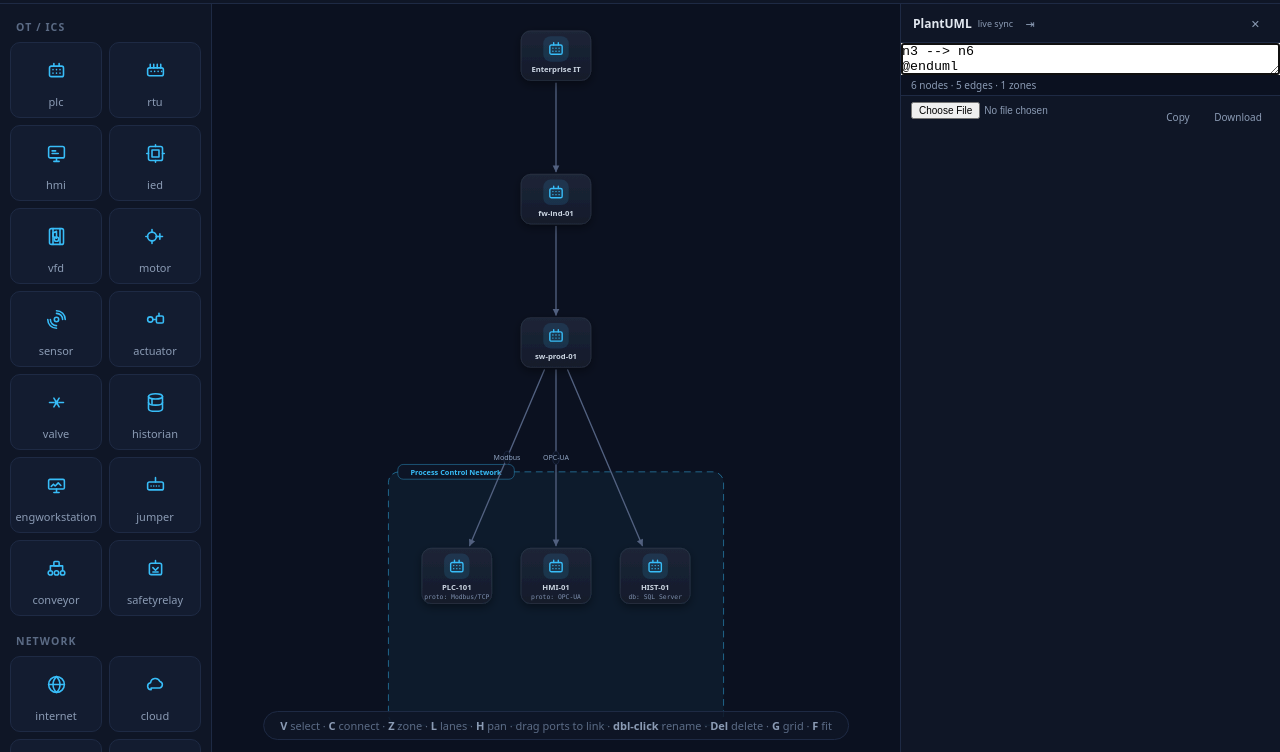
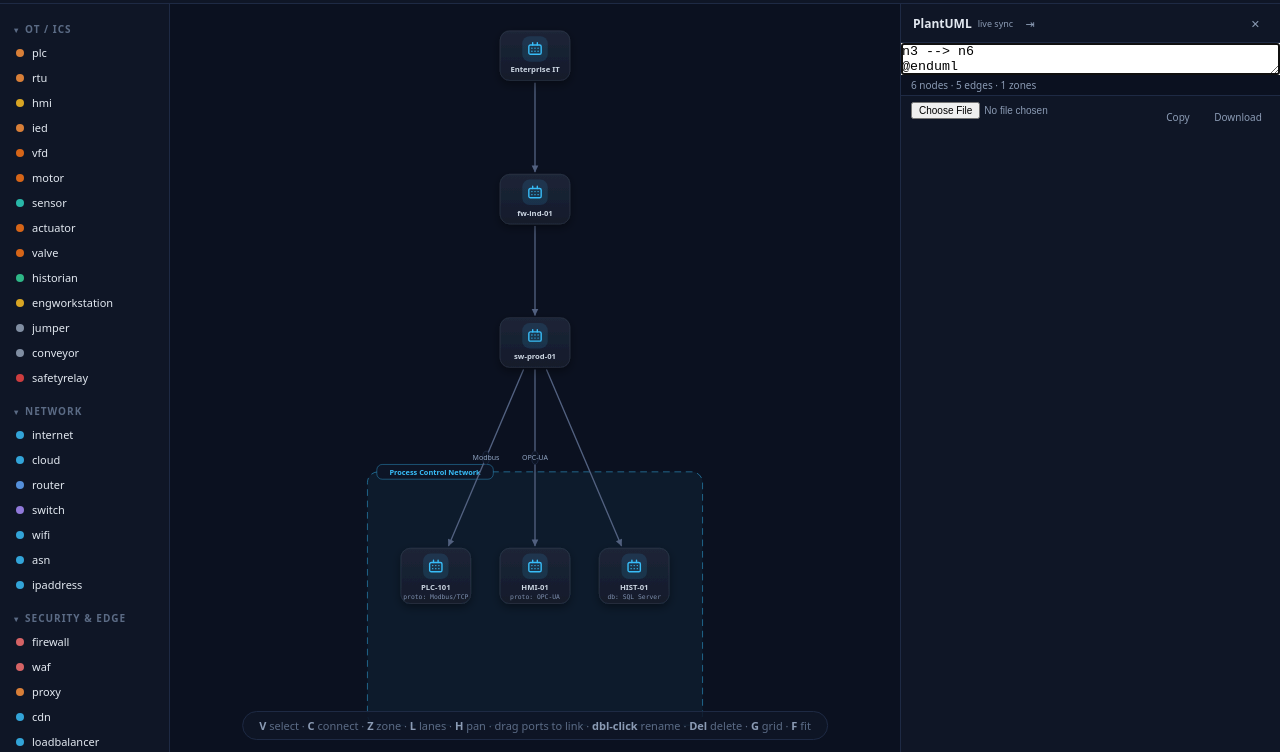
Before and after one commit to dexteon/netdraw-clone, a website: page index.html in a window 1280 px wide. Both pictures are taken after a click on the button "PlantUML". Shown: the part 48-800 px from the top of the page. Drawn offline with Linux system fonts and the light colour scheme.

Commit message:
feat: palette as clean draggable text list (no icon boxes)
Replaced the 2-column icon grid with a vertical text list:
- Each item is a row: color dot + type name (e.g. 'plc', 'router')
- Clean, compact, scannable — no large icon boxes
- Category headers are collapsible (click to expand/collapse)
- Triangle indicator (▾) rotates when collapsed
- Palette width reduced 212px → 170px
- Drag any item onto the canvas to create a node
- Drag ghost shows colored dot + name

72 items across 10 categories, all draggable.
audit 8/8, fixtures 15/15.

```diff
--- a/index.html
+++ b/index.html
@@ -38,22 +38,25 @@ button svg{display:block;flex:0 0 auto}
 .spacer{flex:1}
 .btn-text{font-weight:600}
 #main{flex:1;display:flex;min-height:0;position:relative}
-#palette{width:212px;flex:0 0 212px;background:var(--panel);
-  border-right:1px solid var(--border);overflow-y:auto;padding:12px 10px 24px}
+#palette{width:170px;flex:0 0 170px;background:var(--panel);
+  border-right:1px solid var(--border);overflow-y:auto;padding:10px 6px 24px}
 #palette::-webkit-scrollbar{width:8px}
 #palette::-webkit-scrollbar-thumb{background:#22304e;border-radius:4px}
-.pgroup{margin-bottom:14px}
-.pgroup h3{font-size:10.5px;text-transform:uppercase;letter-spacing:1.1px;
-  color:var(--faint);font-weight:700;padding:4px 6px 8px}
-.pitems{display:grid;grid-template-columns:1fr 1fr;gap:7px}
-.pitem{background:var(--panel2);border:1px solid var(--border);border-radius:10px;
-  padding:10px 4px 8px;display:flex;flex-direction:column;align-items:center;gap:7px;
-  cursor:grab;transition:border-color .12s,background .12s}
-.pitem:hover{border-color:var(--border2);background:#182338}
+.pgroup{margin-bottom:6px}
+.pgroup h3{font-size:10px;text-transform:uppercase;letter-spacing:1px;
+  color:var(--faint);font-weight:700;padding:8px 8px 4px;cursor:pointer;
+  user-select:none;display:flex;align-items:center;gap:6px}
+.pgroup h3::before{content:'▾';font-size:8px;color:var(--faint);transition:transform .15s}
+.pgroup.collapsed h3::before{transform:rotate(-90deg)}
+.pgroup.collapsed .plist{display:none}
+.plist{display:flex;flex-direction:column;gap:0}
+.pitem{display:flex;align-items:center;gap:8px;padding:5px 10px;
+  cursor:grab;transition:background .1s;border-radius:6px;font-size:11px;
+  color:var(--text);font-weight:500;user-select:none}
+.pitem:hover{background:var(--panel2)}
 .pitem:active{cursor:grabbing}
-.pitem .pic{width:34px;height:34px;border-radius:9px;display:flex;
-  align-items:center;justify-content:center}
-.pitem .pname{font-size:11px;color:var(--muted);font-weight:500}
+.pitem .pdot{width:8px;height:8px;border-radius:50%;flex:0 0 8px;opacity:.85}
+.pitem .plabel{flex:1;white-space:nowrap;overflow:hidden;text-overflow:ellipsis}
 #canvasWrap{flex:1;position:relative;min-width:0;background:var(--bg)}
 #canvas{position:absolute;inset:0;width:100%;height:100%;display:block;outline:none}
 #canvas.tool-select{cursor:default}
@@ -858,24 +861,28 @@ function buildPalette(){
   const pal=$('#palette');pal.innerHTML='';
   for(const cat of PALETTE_GROUPS){
     const grp=document.createElement('div');grp.className='pgroup';
-    grp.innerHTML='<h3>'+esc(cat)+'</h3><div class="pitems"></div>';
-    const items=grp.querySelector('.pitems');
+    grp.innerHTML='<h3>'+esc(cat)+'</h3><div class="plist"></div>';
+    const items=grp.querySelector('.plist');
     for(const key of Object.keys(TYPES).filter(k=>TYPES[k].cat===cat)){
+      const col=typeColor(key);
       const it=document.createElement('div');it.className='pitem';it.dataset.shape=key;
-      it.innerHTML='<div class="pic"></div><div class="pname">'+esc(key)+'</div>';
-      const pic=it.querySelector('.pic');pic.style.color='var(--accent)';
-      ic(pic,key);
+      it.innerHTML='<div class="pdot" style="background:'+col+'"></div><div class="plabel">'+esc(key)+'</div>';
       it.addEventListener('pointerdown',ev=>startPaletteDrag(ev,key));
       items.appendChild(it);
     }
+    /* collapsible category header */
+    grp.querySelector('h3').onclick=()=>grp.classList.toggle('collapsed');
     pal.appendChild(grp);
   }
 }
 function startPaletteDrag(ev,key){
   ev.preventDefault();
   const ghost=document.createElement('div');
-  ghost.className='pitem';ghost.style.cssText='position:fixed;z-index:100;pointer-events:none;display:flex;align-items:center;gap:9px;background:var(--card);border:1px solid var(--border2);border-radius:12px;padding:10px 16px;box-shadow:0 10px 30px rgba(0,0,0,.5);font-size:12px;font-weight:600';
-  ghost.textContent=key;document.body.appendChild(ghost);
+  ghost.className='pitem';
+  ghost.style.cssText='position:fixed;z-index:100;pointer-events:none;display:flex;align-items:center;gap:8px;background:var(--card);border:1px solid var(--border2);border-radius:8px;padding:6px 14px;box-shadow:0 8px 24px rgba(0,0,0,.5);font-size:12px;font-weight:600;color:var(--text)';
+  const col=typeColor(key);
+  ghost.innerHTML='<div style="width:8px;height:8px;border-radius:50%;background:'+col+'"></div>'+esc(key);
+  document.body.appendChild(ghost);
   const mv=e=>{ghost.style.left=(e.clientX+12)+'px';ghost.style.top=(e.clientY+12)+'px';};
   mv(ev);
   const up=e=>{
@@ -2927,7 +2934,7 @@ function openPumlModal(){
   if(!panel){
     panel=document.createElement('div');
     panel.id='pumlPanel';
-    panel.style.cssText='width:0;flex:0 0 auto;overflow:hidden;background:var(--panel);border-left:1px solid var(--border);transition:width .2s ease;display:flex;flex-direction:column;min-width:0;height:100%';
+    panel.style.cssText='position:relative;width:0;flex:0 0 auto;overflow:hidden;background:var(--panel);border-left:1px solid var(--border);transition:width .2s ease;display:flex;flex-direction:column;min-width:0;height:100%';
     panel.innerHTML=
       '<div style="padding:8px 12px;border-bottom:1px solid var(--border);display:flex;align-items:center;gap:6px;flex:0 0 auto">'+
       '<span style="font-weight:700;font-size:12px;white-space:nowrap">PlantUML</span>'+
@@ -2998,13 +3005,17 @@ function openPumlModal(){
     $('#pumlDownloadBtn').onclick=()=>{exportPuml();};
     $('#pumlClose').onclick=()=>{panel.style.width='0';open=false;$('#btnPuml').classList.remove('active');};
 
-    /* expand button: cycle through widths 380 → 560 → 760 → 380 */
-    let expandIdx=0;
+    /* expand button: cycle through widths 380 → 560 → 760 → 380.
+       Index is derived from the panel's current width (not tracked in a
+       closure var) so a close/reopen or a manual drag-resize can't desync
+       the cycle from what's actually on screen. */
     const expandWidths=[380,560,760];
     $('#pumlExpand').onclick=()=>{
-      expandIdx=(expandIdx+1)%expandWidths.length;
+      const curW=panel.offsetWidth;
+      const idx=expandWidths.reduce((best,w,i)=>curW>=w-1?i:best,-1);
+      const nextIdx=(idx+1)%expandWidths.length;
       panel.style.transition='width .2s ease';
-      panel.style.width=expandWidths[expandIdx]+'px';
+      panel.style.width=expandWidths[nextIdx]+'px';
     };
 
     /* drag handle to resize panel */
@@ -3015,7 +3026,7 @@ function openPumlModal(){
       const startX=e.clientX,startW=panel.offsetWidth;
       document.body.style.cursor='col-resize';
       const onMove=ev=>{
-        const newW=Math.max(280,Math.min(ev.clientX-startX+startW,window.innerWidth-300));
+        const newW=Math.max(280,Math.min(startW-(ev.clientX-startX),window.innerWidth-300));
         panel.style.width=newW+'px';
       };
       const onUp=()=>{document.body.style.cursor='';document.removeEventListener('mousemove',onMove);document.removeEventListener('mouseup',onUp);panel.style.transition='width .2s ease';};
```
